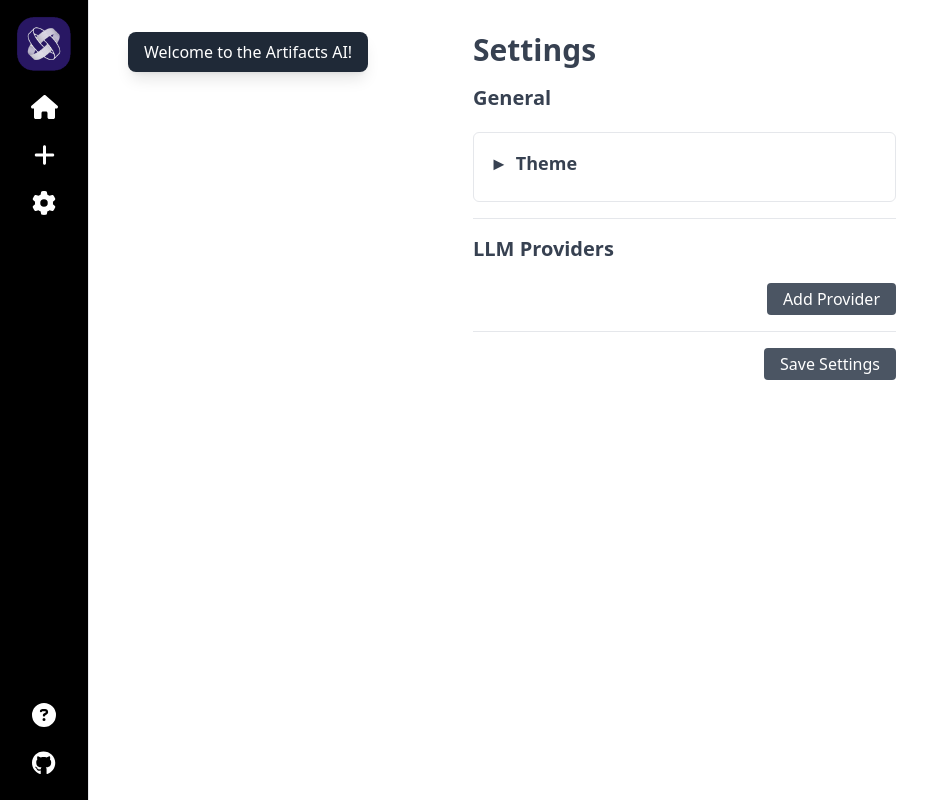
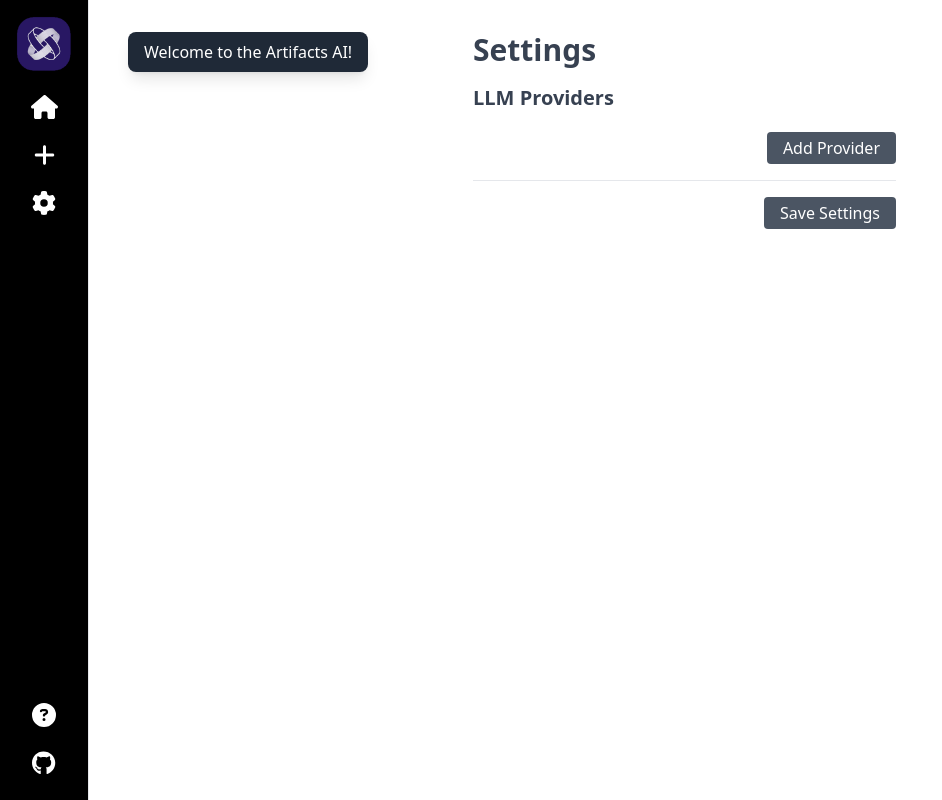
Before and after one commit to digovc/artifacts-ai, a Vue app: page /settings#/settings in a window 1280 px wide. Shown: the whole page, without its empty margins (0-942 px from the left). Built offline with nearby package versions, Linux system fonts and the light colour scheme; what @guolao/vue-monaco-editor would draw is missing.

Commit message:
Adjust layout

```diff
--- a/src/views/settings/Settings.vue
+++ b/src/views/settings/Settings.vue
@@ -1,11 +1,6 @@
 <template>
   <div class="space-y-4 px-96 m-auto h-full overflow-y-auto p-8">
     <Title>Settings</Title>
-    <Group title="General">
-      <Subgroup title="Theme">
-        <Field v-model="settings.general.theme" :options="['light', 'dark']" label="Theme" type="select"/>
-      </Subgroup>
-    </Group>
     <Group title="LLM Providers">
       <div v-for="(provider, index) in settings.providers" :key="index" class="">
         <Subgroup :title="'Provider ' + (index + 1)">
```
